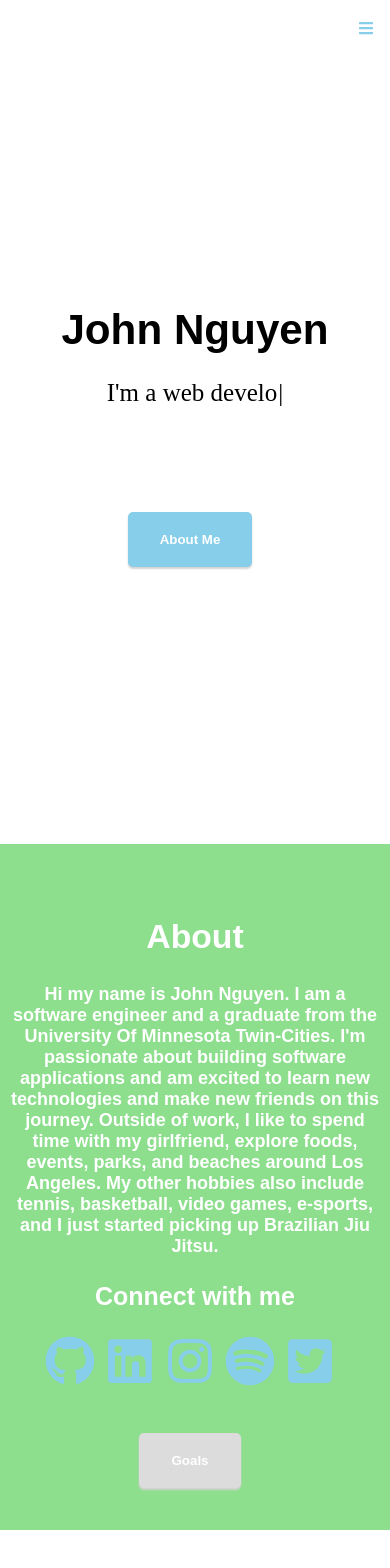
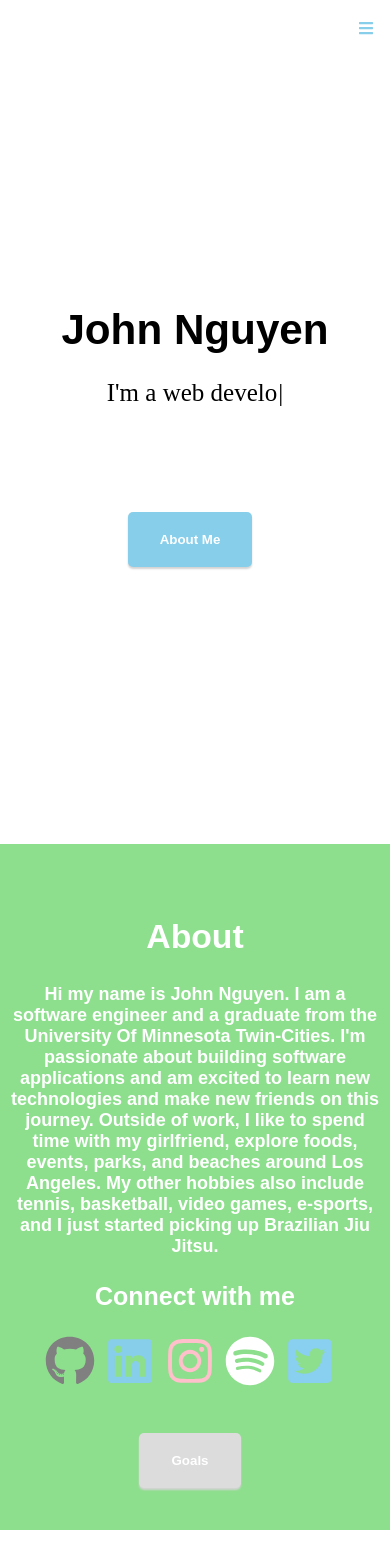
Before and after one commit to johnson82nguyen/React-Main-Portfolio, a React (Create React App) app in the folder website/: page / in a window 390 px wide. Shown: the top 1568 px of the page. Built offline with nearby package versions, Linux system fonts and the light colour scheme.

Commit message:
changing CSS bugs

```diff
--- a/website/src/components/Navbar.css
+++ b/website/src/components/Navbar.css
@@ -78,7 +78,7 @@ ul#nav1 {
         display: block;
     }
 
-    svg {
+    #bars {
         color: skyblue !important;
     }
 
--- a/website/src/components/Navbar.js
+++ b/website/src/components/Navbar.js
@@ -20,9 +20,9 @@ const Navbar = () => {
             <nav className='navbar'>
             <div className="logo">
             </div>
-                <div className='hamburger' onClick={handleClick}>
+                <div id="bars" className='hamburger' onClick={handleClick}>
                     {click ? (<FaTimes size={0} style={{ color: '#ffffff' }} />)
-                        : (<FaBars size={0} style={{ color: '#ffffff' }} />)}
+                        : (<FaBars id="bars" size={0} style={{ color: '#ffffff' }} />)}
                 </div>
                 <ul id="nav1" className={click ? "nav-menu active" : "nav-menu"}>
                     <li className='nav-item'>
```
